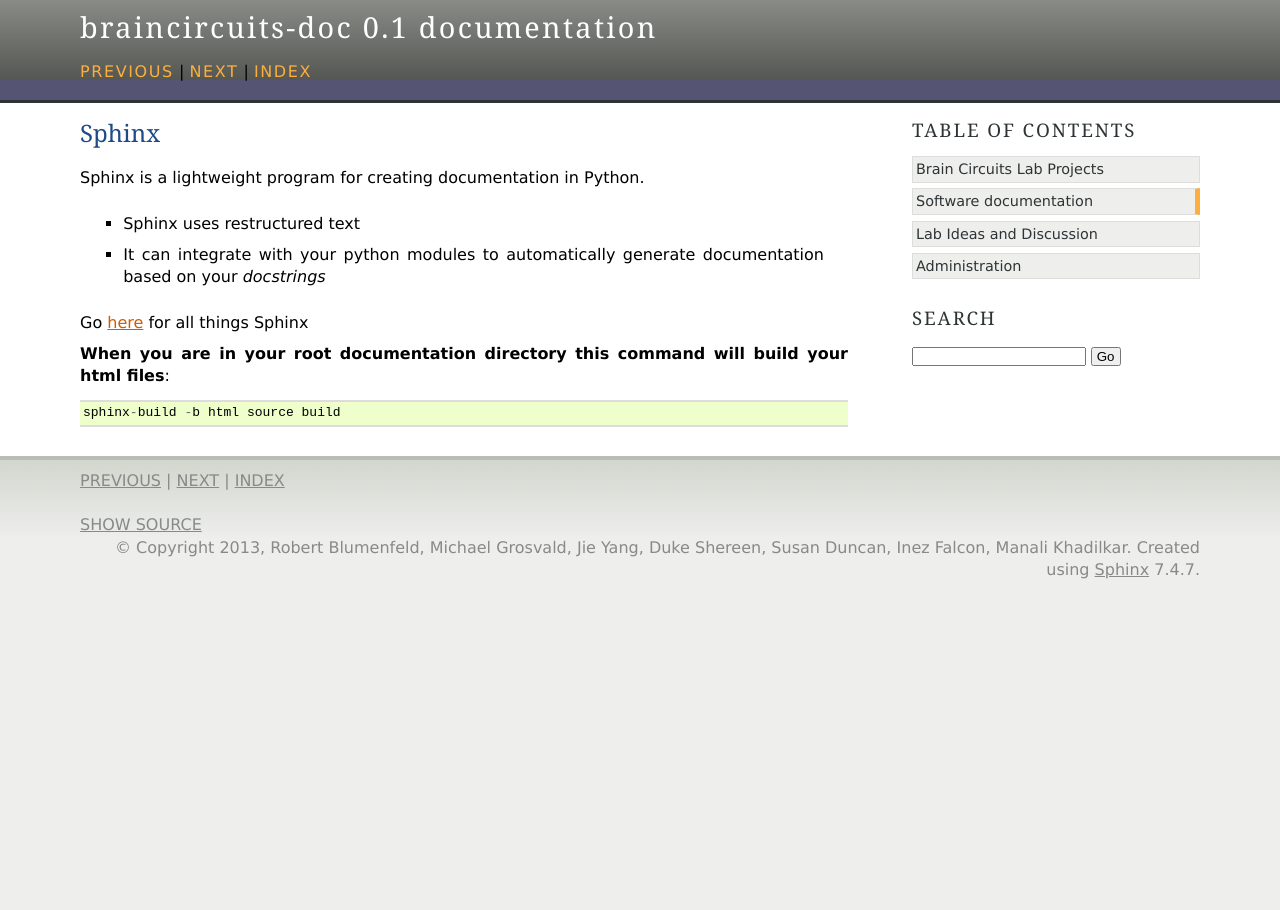
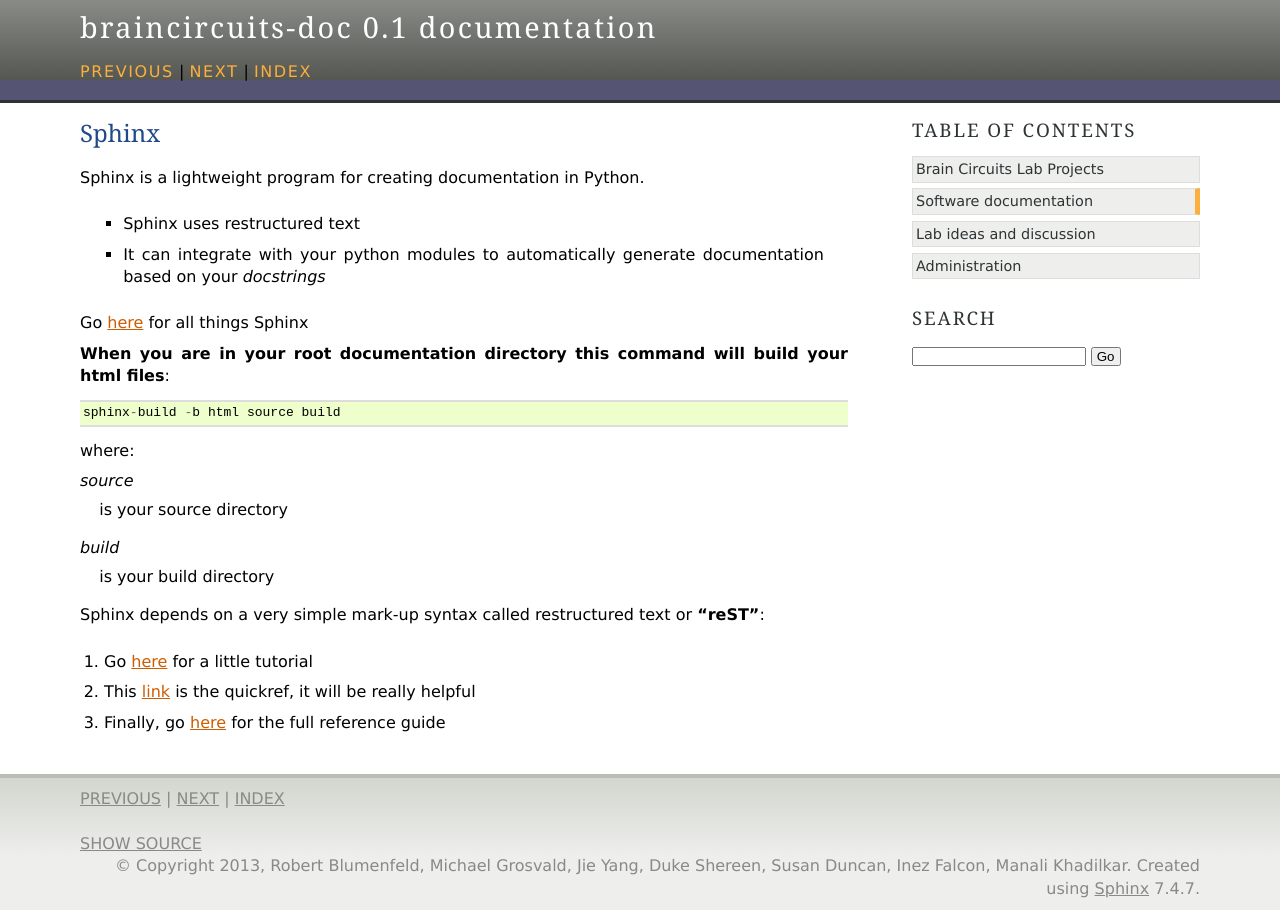
Before and after one commit to rsblume/braincircuits-doc, a Sphinx documentation site: the page built from source/sphinx.rst, in a window 1280 px wide. Built offline with Sphinx 7.4.7, drawn with Linux system fonts in a browser that asks for light colours; formulas are drawn with MathJax 3; pages that are not in the unit, such as notebooks, are missing from menus.

Commit message:
improved several rsts

```diff
--- a/source/ideas.rst
+++ b/source/ideas.rst
@@ -1,4 +1,4 @@
-Lab Ideas and Discussion
+Lab ideas and discussion
 =========================
 
 Brain Circuits Lab place for miscellaneous topics, discussion, new ideas
--- a/source/metaphor.rst
+++ b/source/metaphor.rst
@@ -1,2 +1,5 @@
 Metaphor Project
 ==================
+I aM a blanK sLate
+
+`Tabula Rasa <http://en.wikipedia.org/wiki/Tabula_rasa>`_
--- a/source/sphinx.rst
+++ b/source/sphinx.rst
@@ -10,3 +10,24 @@
 **When you are in your root documentation directory this command will build your html files**::
 
 	sphinx-build -b html source build
+
+
+
+where:
+
+*source*
+		is your source directory
+*build*
+		is your build directory
+
+
+
+
+
+Sphinx depends on a very simple mark-up syntax called restructured text or **"reST"**:
+
+1. Go `here <http://docutils.sourceforge.net/docs/user/rst/quickstart.html>`_ for a little tutorial
+
+2. This `link <http://docutils.sourceforge.net/docs/user/rst/quickref.html>`_ is the quickref, it will be really helpful
+
+3. Finally, go  `here <http://docutils.sourceforge.net/docs/ref/rst/restructuredtext.html>`_ for the full reference guide
```
Also changed, not shown: 7 other files.
